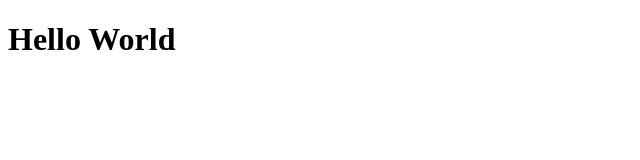
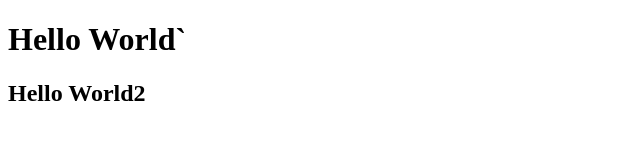
Before and after one commit to Janvisolanki2002/javascriptgi, a plain HTML site: page index.html in a window 1280 px wide. Shown: the whole page, without its empty margins (0-640 px from the left). Drawn offline with Linux system fonts and the light colour scheme.

Commit message:
hello world2

```diff
--- a/index.html
+++ b/index.html
@@ -8,7 +8,8 @@
 </head>
 
 <body>
-    <h1>Hello World</h1>
+    <h1>Hello World`</h1>
+    <h2>Hello World2</h2>
 </body>
 
 </html>
```
